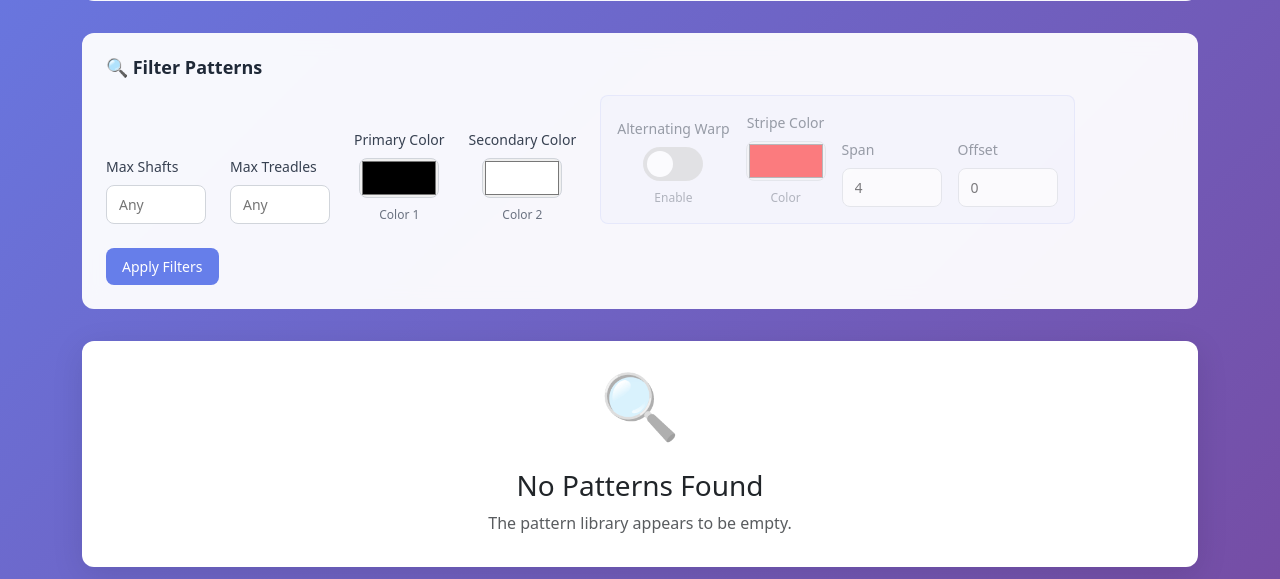
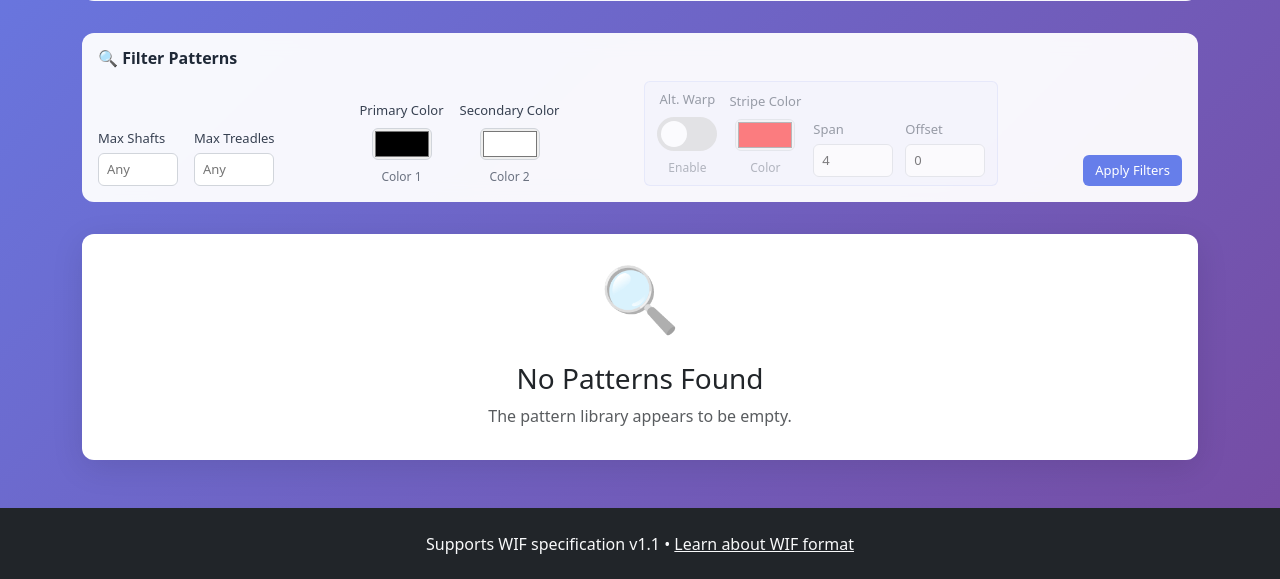
Before and after one commit to edvallie/openweave, a Symfony app: template templates/pattern_browser/index.html.twig in a window 1280 px wide. Shown: the part 381-960 px from the top of the page. Run offline with Twig, Linux system fonts and the light colour scheme; the template is opened without the code that fills it, so the values that code supplies are empty; some libraries are stand-ins or nearby versions.

Commit message:
fix treadling table layout, adjust filter layout

```diff
--- a/templates/pattern_browser/index.html.twig
+++ b/templates/pattern_browser/index.html.twig
@@ -194,7 +194,7 @@
             background: rgba(255, 255, 255, 0.95);
             backdrop-filter: blur(10px);
             border-radius: 12px;
-            padding: 1.5rem;
+            padding: 1rem;
             margin-bottom: 2rem;
             position: sticky;
             top: 0;
@@ -206,53 +206,73 @@
             background: rgba(255, 255, 255, 0.98);
             box-shadow: 0 4px 12px rgba(0, 0, 0, 0.15);
             border-radius: 0 0 12px 12px;
+            padding: 0.75rem 1rem;
         }
 
         .filters-header {
             display: flex;
             justify-content: space-between;
             align-items: center;
-            margin-bottom: 1rem;
+            margin-bottom: 0.75rem;
         }
 
         .filters-header h3 {
             margin: 0;
             color: #1f2937;
-            font-size: 1.125rem;
+            font-size: 1rem;
             font-weight: 600;
         }
 
         .filters-form {
             display: flex;
-            gap: 1.5rem;
+            gap: 1rem;
             align-items: end;
             flex-wrap: wrap;
+            justify-content: space-between;
+        }
+
+        .filter-group-section {
+            display: flex;
+            gap: 1rem;
+            align-items: end;
+            flex-wrap: wrap;
+        }
+
+        @media (max-width: 1200px) {
+            .filters-form {
+                justify-content: center;
+                gap: 0.75rem;
+            }
+
+            .filter-group-section {
+                gap: 0.75rem;
+            }
         }
 
         .filter-group {
             display: flex;
             flex-direction: column;
-            gap: 0.5rem;
+            gap: 0.25rem;
         }
 
         .filter-group label {
-            font-size: 0.875rem;
+            font-size: 0.8125rem;
             font-weight: 500;
             color: #374151;
         }
 
         .filter-group input {
-            padding: 0.5rem 0.75rem;
+            padding: 0.375rem 0.5rem;
             border: 1px solid #d1d5db;
-            border-radius: 8px;
-            font-size: 0.875rem;
-            width: 100px;
+            border-radius: 6px;
+            font-size: 0.8125rem;
+            width: 80px;
             transition: border-color 0.2s ease;
         }
 
         .filter-group input[type="color"] {
-            width: 80px;
-            height: 40px;
+            width: 60px;
+            height: 32px;
             padding: 2px;
             cursor: pointer;
         }
@@ -270,13 +290,6 @@
             align-items: center;
         }
 
-        .color-preview {
-            display: flex;
-            align-items: center;
-            gap: 0.5rem;
-            margin-top: 0.25rem;
-        }
-
         .color-swatch-small {
             width: 20px;
             height: 20px;
@@ -287,13 +300,20 @@
 
         .alternating-warp-section {
             display: flex;
-            gap: 1rem;
+            gap: 0.75rem;
             align-items: end;
+            flex-wrap: nowrap;
+            padding: 0.5rem 0.75rem;
+            background: rgba(102, 126, 234, 0.05);
+            border-radius: 6px;
+            border: 1px solid rgba(102, 126, 234, 0.2);
+        }
+
+        @media (max-width: 1200px) {
+            .alternating-warp-section {
                 flex-wrap: wrap;
-            padding: 1rem;
-            background: rgba(102, 126, 234, 0.05);
-            border-radius: 8px;
-            border: 1px solid rgba(102, 126, 234, 0.2);
+                gap: 0.5rem;
+            }
         }
 
         .toggle-group {
@@ -384,15 +404,24 @@
         .filter-actions {
             display: flex;
             gap: 0.75rem;
+            align-items: center;
+            flex-shrink: 0;
+        }
+
+        @media (max-width: 768px) {
+            .filter-actions {
+                justify-content: center;
+                width: 100%;
+            }
         }
 
         .btn-filter {
             background: #667eea;
             color: white;
             border: none;
-            padding: 0.5rem 1rem;
-            border-radius: 8px;
-            font-size: 0.875rem;
+            padding: 0.375rem 0.75rem;
+            border-radius: 6px;
+            font-size: 0.8125rem;
             font-weight: 500;
             cursor: pointer;
             transition: all 0.2s ease;
@@ -407,9 +436,9 @@
             background: #6b7280;
             color: white;
             border: none;
-            padding: 0.5rem 1rem;
-            border-radius: 8px;
-            font-size: 0.875rem;
+            padding: 0.375rem 0.75rem;
+            border-radius: 6px;
+            font-size: 0.8125rem;
             font-weight: 500;
             cursor: pointer;
             transition: all 0.2s ease;
@@ -490,6 +519,7 @@
         </div>
 
         <form method="GET" class="filters-form">
+            <div class="filter-group-section">
                 <div class="filter-group">
                     <label for="max_shafts">Max Shafts</label>
                     <input type="number"
@@ -511,7 +541,9 @@
                            value="{{ filters.maxTreadles }}"
                            placeholder="Any">
                 </div>
+            </div>
 
+            <div class="filter-group-section">
                 <div class="filter-group color-group">
                     <label for="primary_color">Primary Color</label>
                     <input type="color"
@@ -531,10 +563,12 @@
                            title="Override secondary color">
                     <small style="font-size: 0.75rem; color: #6b7280;">Color 2</small>
                 </div>
+            </div>
 
+            <div class="filter-group-section">
                 <div class="alternating-warp-section {{ not filters.alternatingWarpEnabled ? 'disabled' : '' }}" id="alternating_warp_section">
                     <div class="filter-group toggle-group">
-                    <label for="alternating_warp_enabled">Alternating Warp</label>
+                        <label for="alternating_warp_enabled">Alt. Warp</label>
                         <label class="toggle-switch">
                             <input type="checkbox"
                                    id="alternating_warp_enabled"
@@ -579,6 +613,7 @@
                                value="{{ filters.alternatingWarpOffset ?: '0' }}"
                                placeholder="0"
                                title="Thread offset for stripe pattern">
+                    </div>
                 </div>
             </div>
 
```
Also changed, not shown: templates/pattern_preview/index.html.twig (+12 -2 lines), templates/wif_viewer/index.html.twig (+12 -2 lines). Lines whose indentation alone changed are shown as unchanged.
